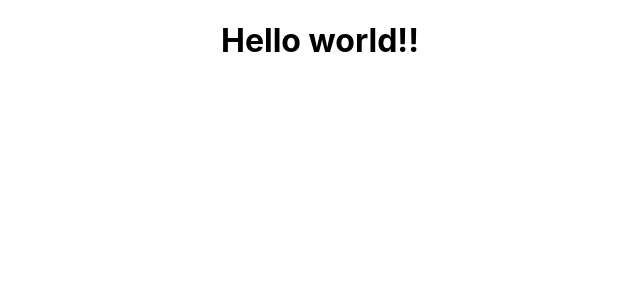
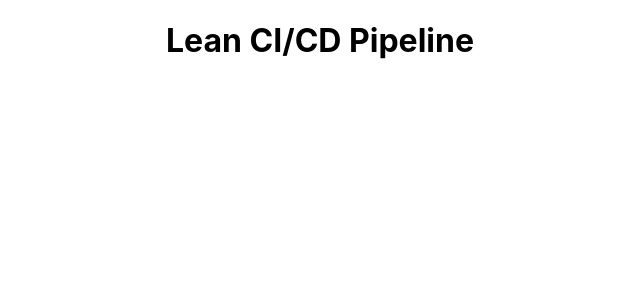
Before and after one commit to abu-jaid206/ci-cd, a React (Create React App) app: page / in a window 1280 px wide. Shown: the top 300 px of the page, without its empty margins (320-960 px from the left). Built offline with nearby package versions, Linux system fonts and the light colour scheme.

Commit message:
fixed syntax issue

```diff
--- a/src/App.js
+++ b/src/App.js
@@ -3,7 +3,7 @@ import "./App.css";
 function App() {
   return (
     <div className="App">
-      <h1>Hello world!!</h1>
+      <h1>Lean CI/CD Pipeline</h1>
     </div>
   );
 }
```
